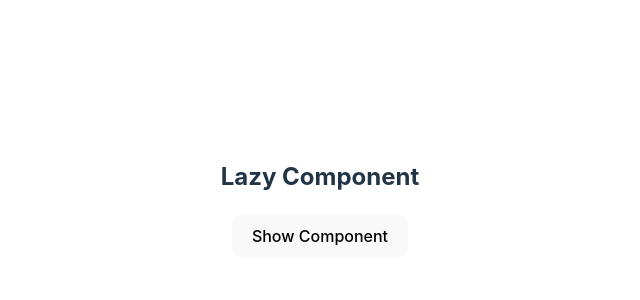
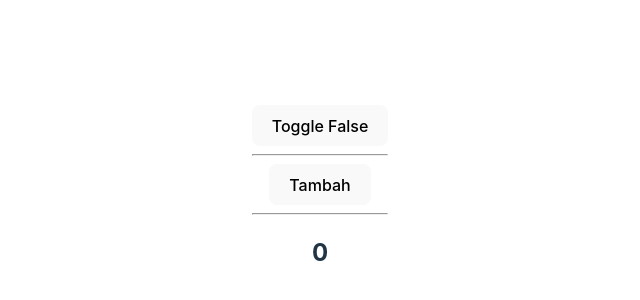
Before and after one commit to yayakyogi/react-example, a React (Vite) app: page / in a window 1280 px wide. Shown: the part 202-502 px from the top of the page, without its empty margins (320-960 px from the left). Built offline with nearby package versions, Linux system fonts and the light colour scheme.

Commit message:
usecallback example

```diff
--- a/src/App.tsx
+++ b/src/App.tsx
@@ -1,8 +1,8 @@
 import "./App.css";
-import Lazy from "./components/lazy/lazy";
+import UseCallback from "./components/usecallback";
 
 function App() {
-  return <Lazy />;
+  return <UseCallback />;
 }
 
 export default App;
--- /dev/null
+++ b/src/components/usecallback.tsx
@@ -0,0 +1,31 @@
+/* eslint-disable @typescript-eslint/no-explicit-any */
+import { useCallback, useState, memo } from "react";
+
+function UseCallback() {
+  const [count, setCount] = useState(0);
+  const [toggle, setToggle] = useState<boolean>(false);
+
+  const increment = useCallback(() => {
+    setCount((c) => c + 1);
+  }, []);
+
+  const changeToggle = () => setToggle(!toggle);
+
+  return (
+    <div>
+      <button onClick={changeToggle}>Toggle {toggle ? "True" : "False"}</button>
+      <hr />
+      <Child increment={increment} />
+      <hr />
+      <h2>{count}</h2>
+    </div>
+  );
+}
+
+// Wrap Child with React.memo
+const Child = memo(({ increment }: any) => {
+  console.log("Child component re-render");
+  return <button onClick={increment}>Tambah</button>;
+});
+
+export default UseCallback;
```
